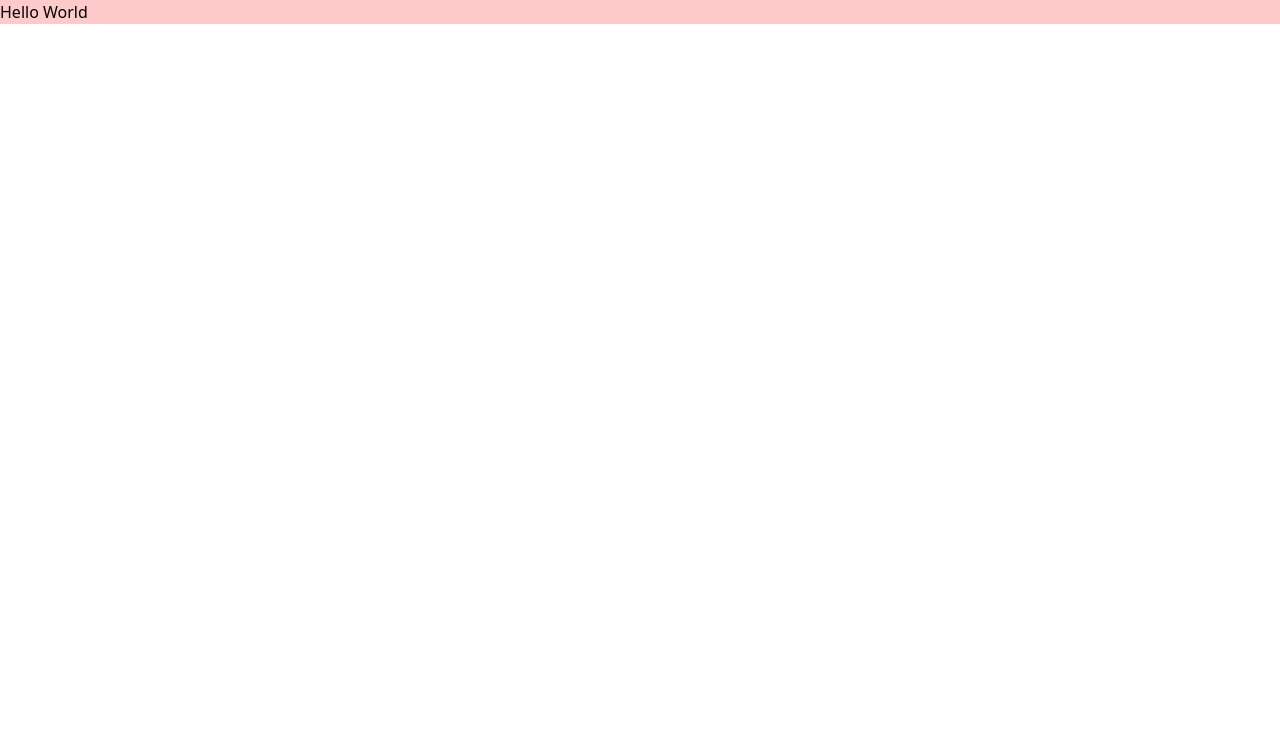
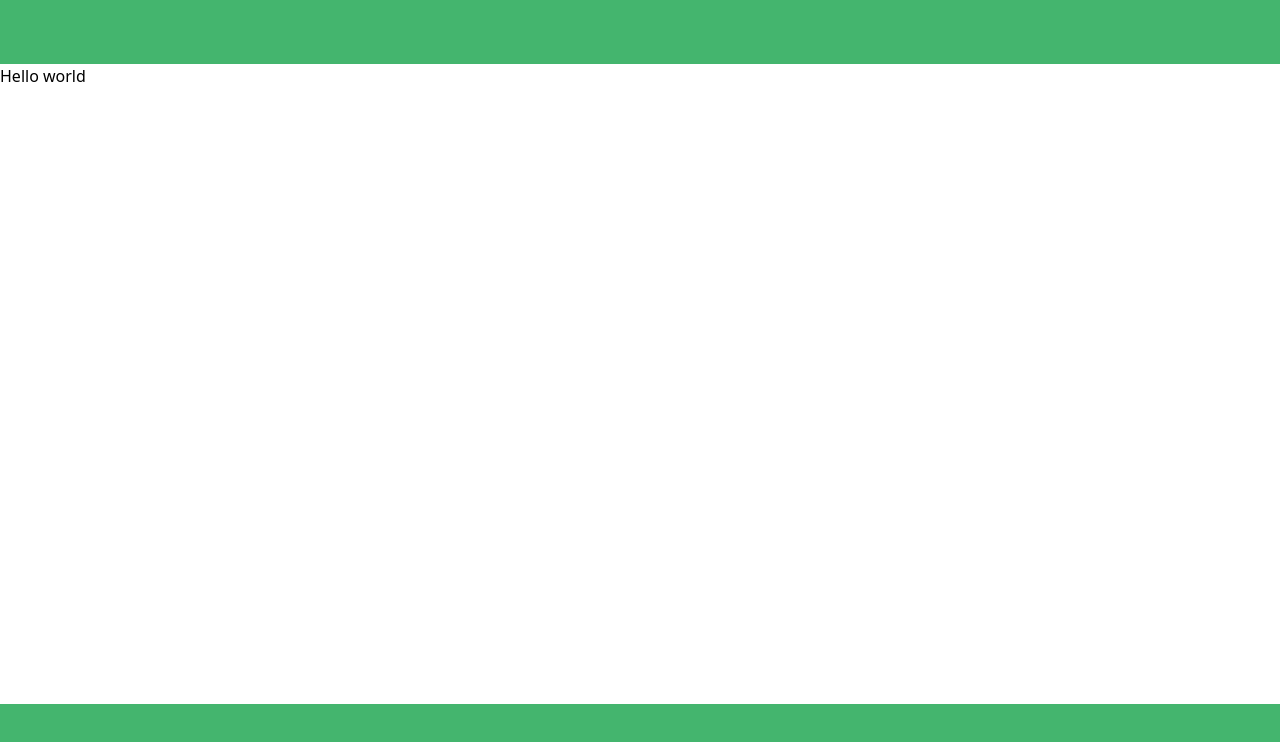
Before and after one commit to SamroodAli/react-and-charts, a Next.js app: page / in a window 1280 px wide. Shown: the top 742 px of the page. Built offline with nearby package versions, Linux system fonts and the light colour scheme.

Commit message:
feat: create a layout component with basic nav and footer

```diff
--- /dev/null
+++ b/components/PageLayouts.tsx
@@ -0,0 +1,15 @@
+import { FC, ReactNode } from "react";
+
+interface Props {
+  children: ReactNode;
+}
+
+export const PageLayout: FC<Props> = ({ children }) => {
+  return (
+    <main>
+      <nav className="flex items-center justify-between p-8 bg-green-600/80 md:px-16 sticky top-0 backdrop-blur-sm"></nav>
+      {children}
+      <footer className="bg-green-600/80 p-12 md:px-16 fixed bottom-0 w-full"></footer>
+    </main>
+  );
+};
--- a/pages/index.tsx
+++ b/pages/index.tsx
@@ -1,3 +1,4 @@
+import { PageLayout } from "@/components/PageLayouts";
 import Head from "next/head";
 
 export default function Home() {
@@ -9,7 +10,7 @@ export default function Home() {
         <meta name="viewport" content="width=device-width, initial-scale=1" />
         <link rel="icon" href="/favicon.ico" />
       </Head>
-      <main className="bg-red-200">Hello World</main>
+      <PageLayout>Hello world</PageLayout>
     </>
   );
 }
```
